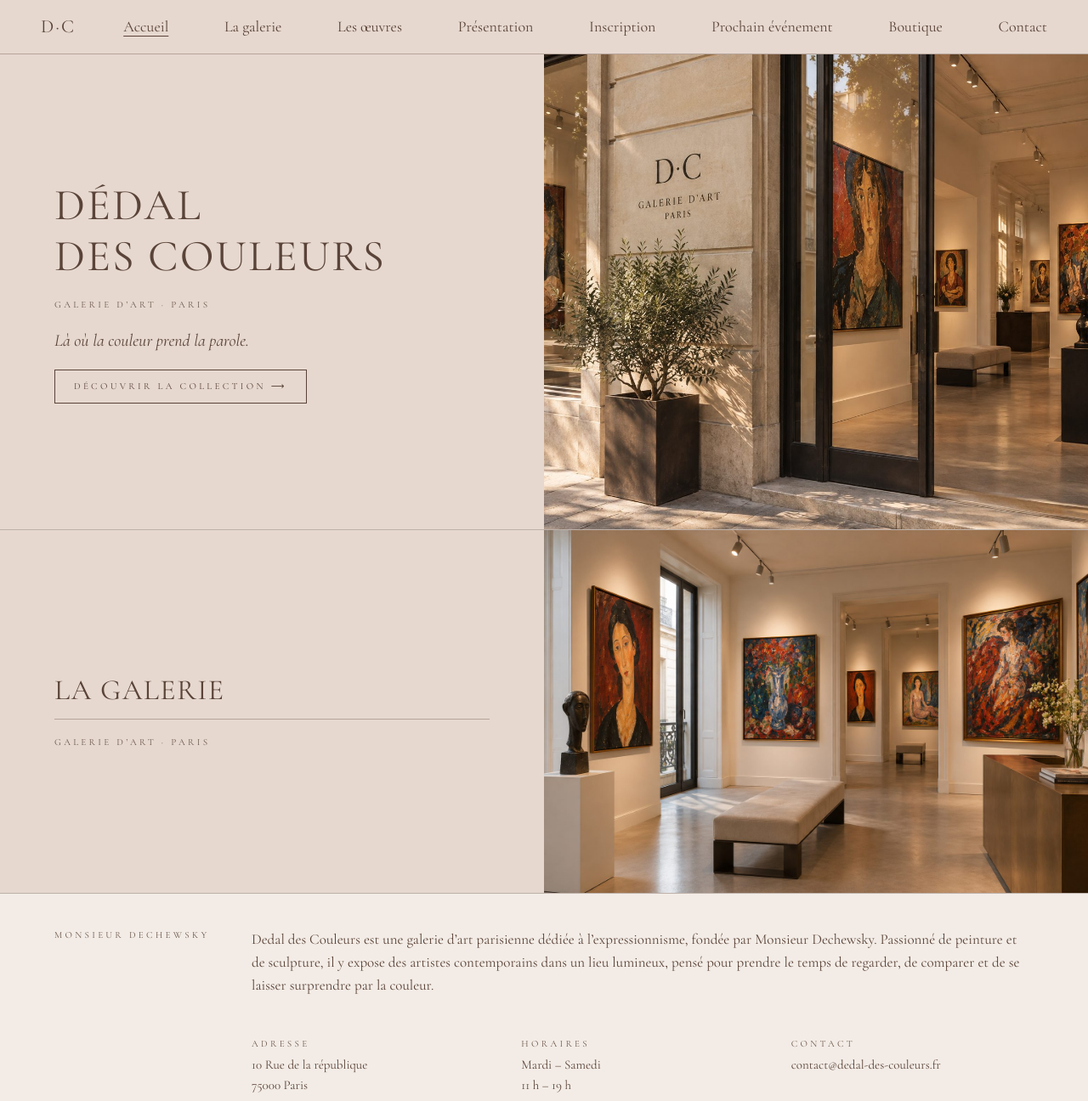
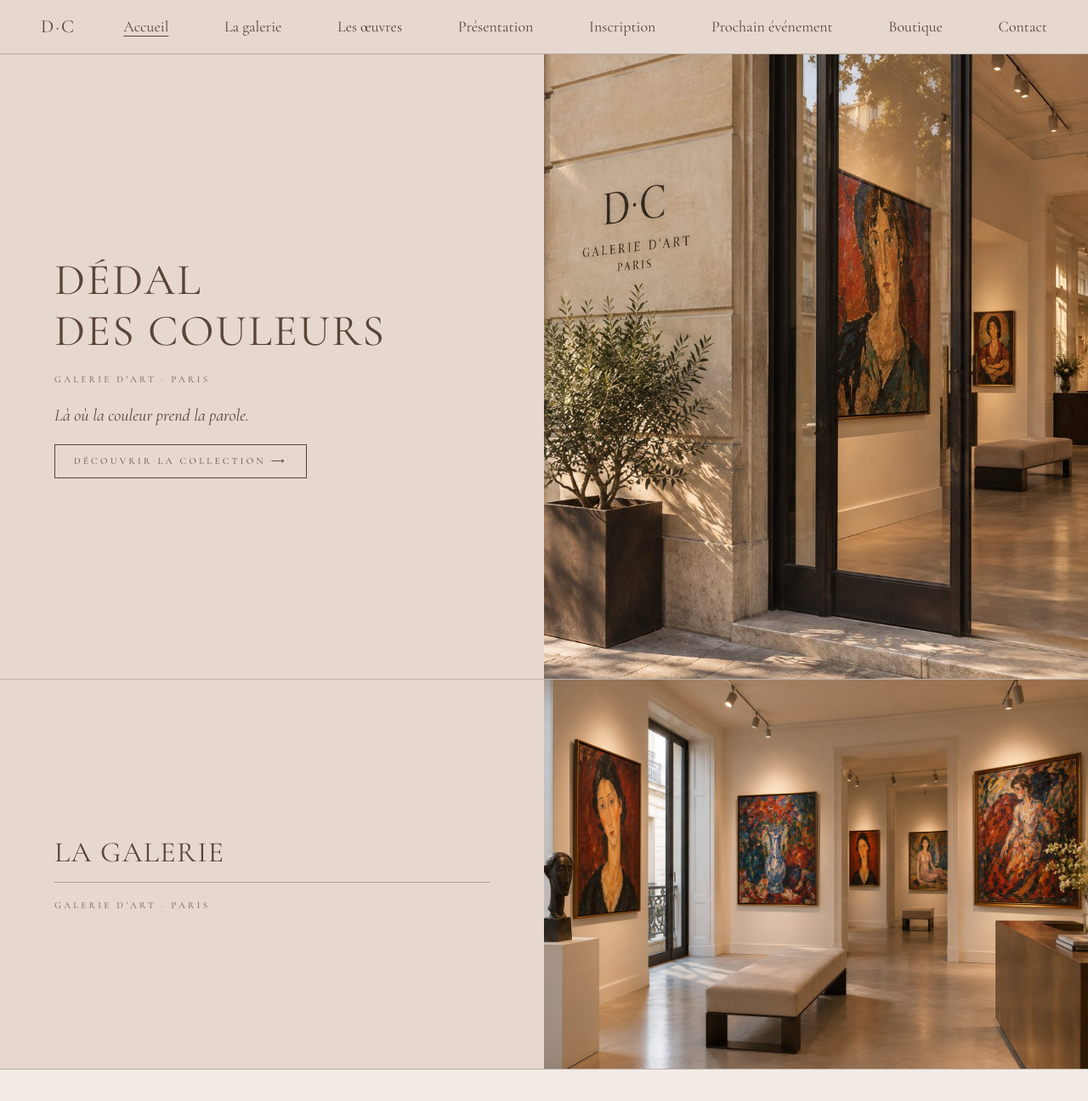
Before and after one commit to MatLagG06/dedal-des-couleurs, a plain HTML site: page index.html in a window 1280 px wide. Shown: the top 1296 px of the page at 85% size. Drawn offline with nearby package versions, Linux system fonts and the light colour scheme.

Commit message:
Add files via upload

```diff
--- a/style.css
+++ b/style.css
@@ -141,3 +141,13 @@ img.toile{height:auto;object-fit:contain;border:0;box-shadow:none;background:non
 .mentions p{margin-bottom:12px}
 .mentions a,.copy a{text-decoration:underline;text-underline-offset:3px}
 @media (max-width:900px){.mentions{padding:32px 24px}}
+
+/* ===== Accueil : le bandeau remplit tout l'écran sous la barre de navigation ===== */
+.hero{min-height:calc(100vh - 64px);min-height:calc(100svh - 64px)}
+@media (max-width:900px){.hero{min-height:0}}
+
+/* ===== Accueil : « La galerie » + texte de Monsieur Dechewsky = un écran entier ===== */
+#galerie{display:flex;flex-direction:column;min-height:calc(100vh - 64px);min-height:calc(100svh - 64px)}
+#galerie .galerie{flex:1}
+#galerie .galerie .img{align-self:stretch;height:auto}
+@media (max-width:900px){#galerie{display:block;min-height:0}#galerie .galerie .img{align-self:auto}}
```
